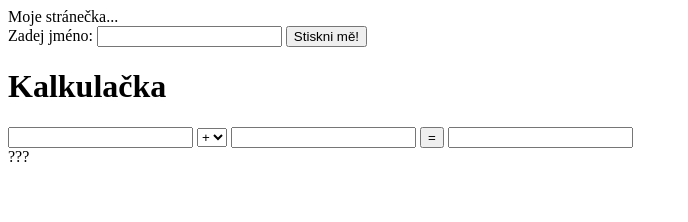
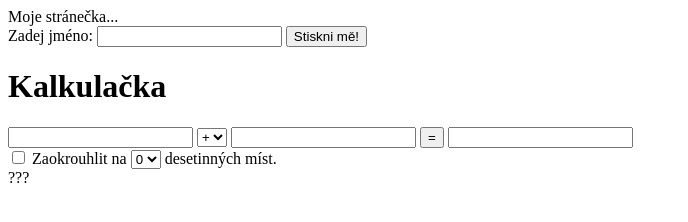
Before and after one commit to lsvejdag8mb/2020Prvni, a plain HTML site: page index.html in a window 1280 px wide. Shown: the whole page, without its empty margins (0-688 px from the left). Drawn offline with Linux system fonts and the light colour scheme.

Commit message:
zaokrouhleni

```diff
--- a/index.html
+++ b/index.html
@@ -25,6 +25,17 @@
     <input type="number" id="cislo2">
     <input type="button" value="=" onclick="vypocet()">
     <input type="text" id="vysledek" readonly="readonly">
+    <br>
+    <input type="checkbox" id="zaokrouhlit">
+    Zaokrouhlit na
+    <select id="pocetmist">
+      <option value="0">0</option>
+      <option value="1">1</option>
+      <option value="2">2</option>
+    </select>
+    desetinných míst.
+
+
 
     <div id="vysledek2">???</div>
 
--- a/script.js
+++ b/script.js
@@ -30,6 +30,11 @@ function vypocet() {
     }
   }
 
+  if (document.getElementById("zaokrouhlit").checked) {
+    let pm = document.getElementById("pocetmist").value;
+    vysl = vysl.toFixed(pm);
+  }
+
   console.log(vysl);
   document.getElementById("vysledek").value = vysl;
   document.getElementById("vysledek2").innerHTML = "Výsledek je <b>" + vysl + "</b>.";
```
